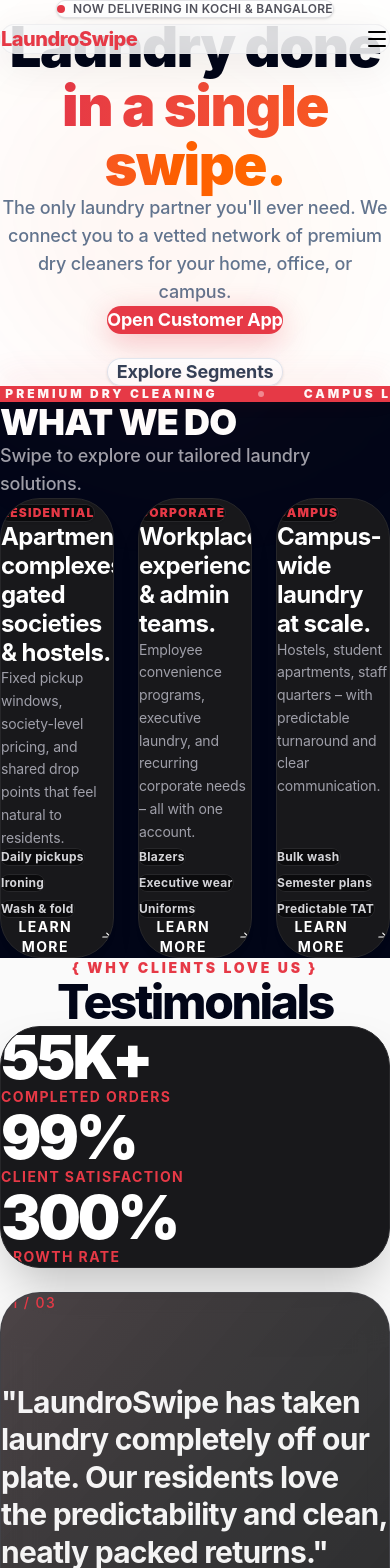
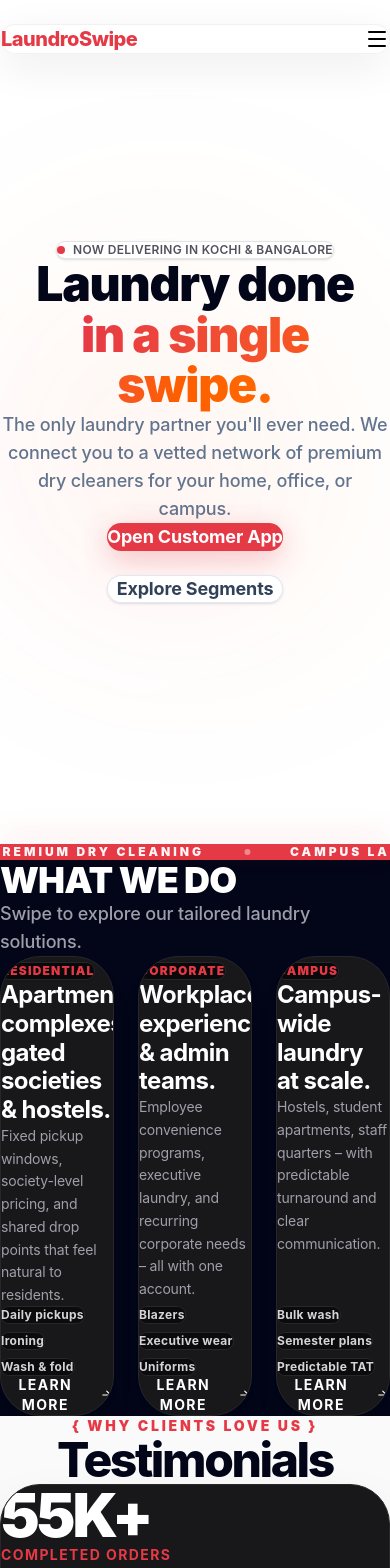
Before and after one commit to tuttucodes/laundroswipe-android, a Next.js app: page / in a window 390 px wide. Shown: the top 1568 px of the page. Built offline with nearby package versions, Linux system fonts and the light colour scheme; no server answers; the database is empty.

Commit message:
UI Polish: Refined responsive layout for mobile, tablet, and desktop

```diff
--- a/app/page.tsx
+++ b/app/page.tsx
@@ -128,8 +128,8 @@
       {/* Footer / Contact (Dark Mode) */}
       <footer id="contact" className="bg-slate-950 text-white pb-12">
         <div className="mx-auto max-w-6xl px-4 py-20 md:px-8">
-          <div className="grid gap-12 md:grid-cols-[1.5fr_1fr] items-center">
-            <div className="space-y-8 pr-0 md:pr-12">
+          <div className="grid gap-12 lg:grid-cols-[1.5fr_1fr] items-center">
+            <div className="space-y-8 lg:pr-12">
               <h2 className="text-5xl font-extrabold tracking-tighter sm:text-6xl max-w-sm leading-[1.1]">
                 Ready to plug into LaundroSwipe?
               </h2>
--- a/components/home/HeroAnimations.tsx
+++ b/components/home/HeroAnimations.tsx
@@ -3,7 +3,7 @@
 
 export function HeroAnimations() {
   return (
-    <div className="relative flex flex-col items-center pt-56 md:pt-64 lg:pt-[240px] pb-32 text-center px-4 md:px-6 z-10">
+    <div className="relative flex flex-col items-center justify-center min-h-[100dvh] pt-28 pb-20 text-center px-4 md:px-8 z-10 w-full">
       {/* Background Gradient Blob */}
       <div className="absolute top-1/2 left-1/2 -translate-x-1/2 -translate-y-1/2 w-full max-w-3xl h-[400px] bg-gradient-to-tr from-[#E63946]/10 via-orange-500/5 to-transparent blur-[100px] -z-10 rounded-full pointer-events-none" />
 
@@ -21,7 +21,7 @@
       <motion.h1
         initial={{ opacity: 0, y: 20 }}
         animate={{ opacity: 1, y: 0 }}
-        className="mx-auto max-w-5xl text-[3.5rem] font-black tracking-tight text-slate-950 px-2 sm:text-7xl md:text-[5.5rem] leading-[1.05]"
+        className="mx-auto max-w-5xl text-5xl font-black tracking-tight text-slate-950 px-2 sm:text-6xl md:text-7xl lg:text-[5.5rem] leading-[1.05]"
       >
         Laundry done <br />
         <span className="text-transparent bg-clip-text bg-gradient-to-r from-[#E63946] to-orange-500">
--- a/components/home/SegmentTabs.tsx
+++ b/components/home/SegmentTabs.tsx
@@ -44,16 +44,16 @@
         </div>
       </div>
 
-      {/* Horizontal Scroll Area */}
-      <div className="flex gap-6 overflow-x-auto pb-12 pt-4 snap-x snap-mandatory [&::-webkit-scrollbar]:hidden [-ms-overflow-style:none] [scrollbar-width:none] -mx-4 px-4 md:-mx-8 md:px-8">
+      {/* Responsive Cards Area */}
+      <div className="flex lg:grid lg:grid-cols-3 gap-6 overflow-x-auto lg:overflow-visible pb-10 pt-4 snap-x snap-mandatory [&::-webkit-scrollbar]:hidden [-ms-overflow-style:none] [scrollbar-width:none] -mx-4 px-4 md:mx-0 md:px-0 mt-4">
         {tabs.map((segment, i) => (
           <motion.div
             key={segment.id}
-            initial={{ opacity: 0, x: 50 }}
-            whileInView={{ opacity: 1, x: 0 }}
+            initial={{ opacity: 0, y: 30 }}
+            whileInView={{ opacity: 1, y: 0 }}
             viewport={{ once: true, margin: "-50px" }}
             transition={{ delay: i * 0.1, duration: 0.5 }}
-            className="group relative flex min-h-[420px] w-[85vw] max-w-[400px] flex-1 shrink-0 snap-start flex-col justify-between overflow-hidden rounded-[2.5rem] bg-zinc-900 border border-zinc-800 p-8 text-white shadow-xl transition-all duration-300 hover:-translate-y-2 hover:shadow-[0_20px_40px_rgba(230,57,70,0.15)] hover:border-zinc-700 md:min-w-[400px] md:p-10 cursor-grab active:cursor-grabbing"
+            className="group relative flex min-h-[400px] w-[85vw] md:w-[380px] lg:w-auto flex-1 shrink-0 snap-start flex-col justify-between overflow-hidden rounded-[2.5rem] bg-zinc-900 border border-zinc-800 p-8 text-white shadow-xl transition-all duration-300 hover:-translate-y-2 hover:shadow-[0_20px_40px_rgba(230,57,70,0.15)] hover:border-zinc-700 md:p-10 cursor-grab active:cursor-grabbing lg:cursor-default"
           >
             {/* Background Hint */}
             <div className="absolute inset-0 bg-gradient-to-br from-[#E63946]/10 to-transparent opacity-0 transition-opacity duration-500 group-hover:opacity-100 pointer-events-none" />
```
